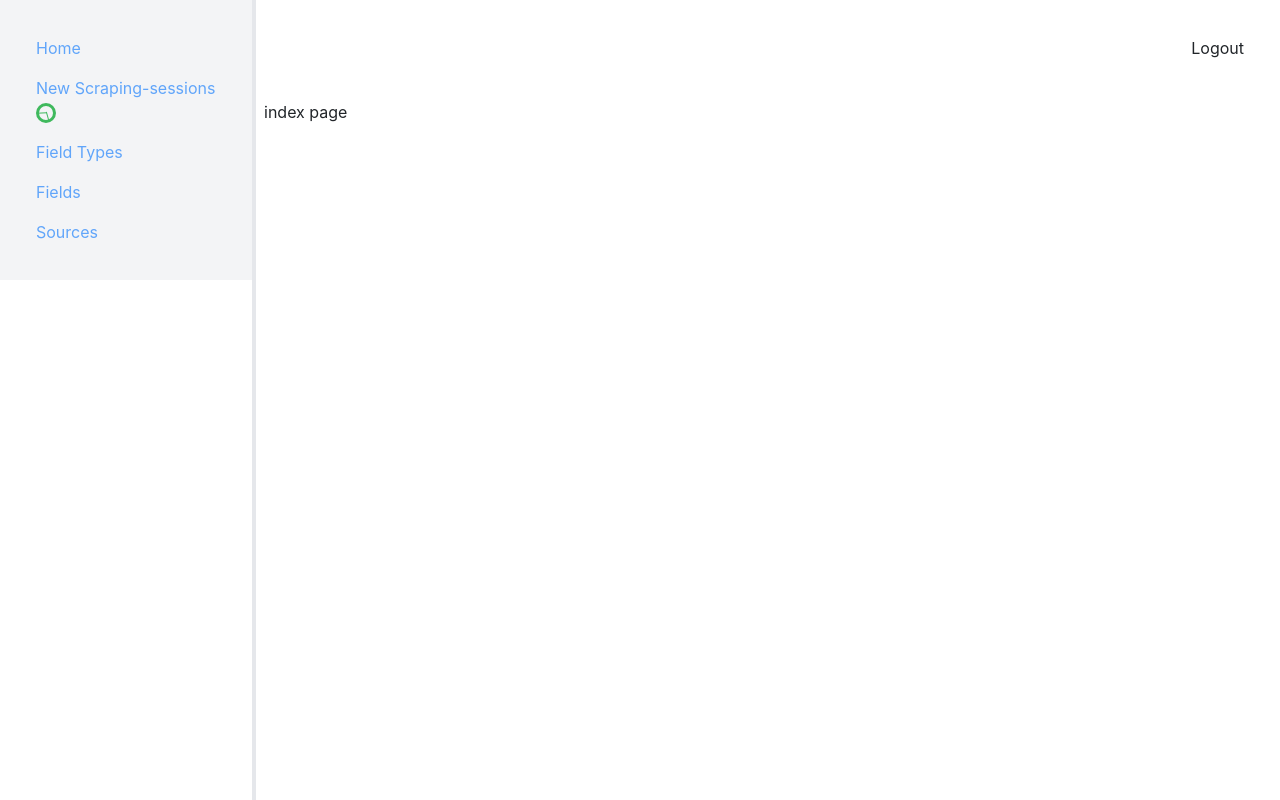
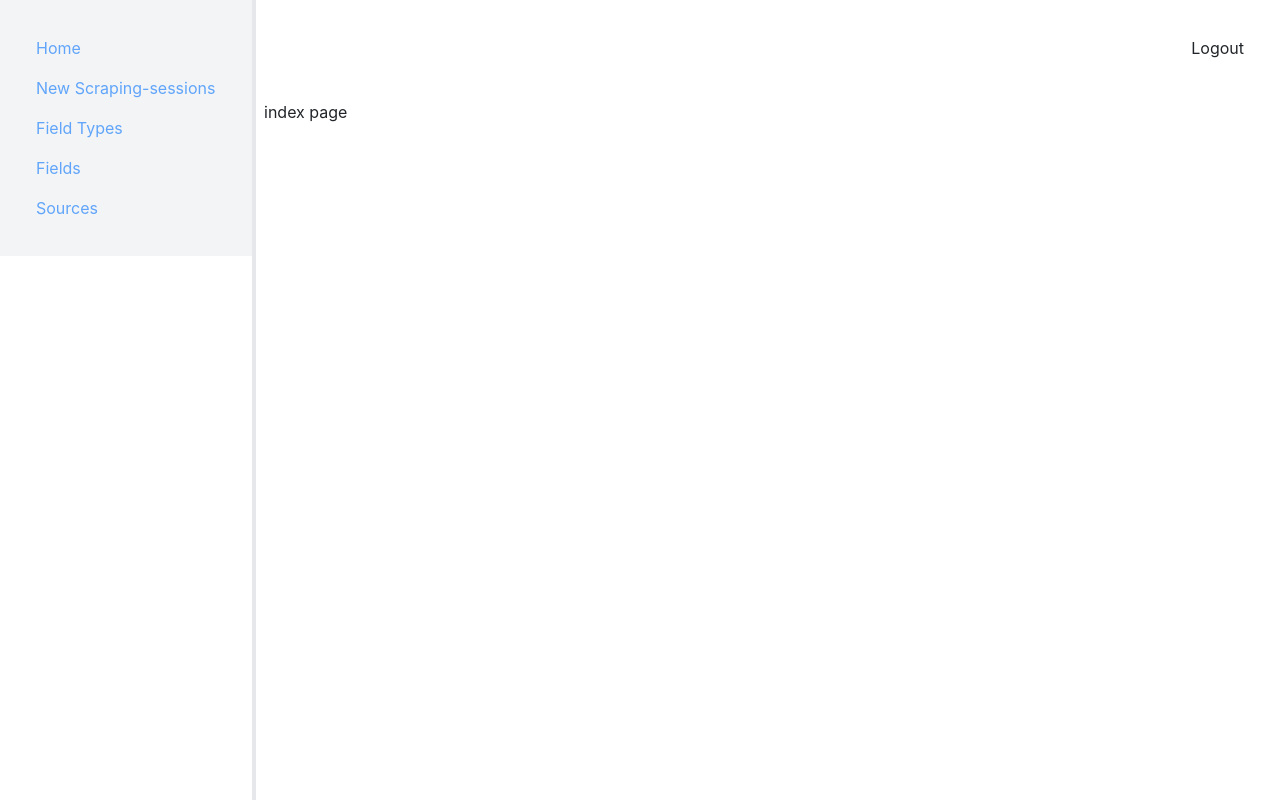
Before and after one commit to k-strips/aqivah-scraper-dashboard-v2, a Next.js app: page / in a window 1280 px wide. Built offline with nearby package versions, Linux system fonts and the light colour scheme.

Commit message:
✨ Make the indicator on the sidebar dynamicx

```diff
--- a/components/DashboardLayout.jsx
+++ b/components/DashboardLayout.jsx
@@ -8,7 +8,7 @@ import Heading from "./Header";
 import HeadingWithButton from "./HeadingWithButton";
 import ScraperInProgress from "@components/ScraperInProgress";
 
-const Sidebar = ({ selected = {}, isInMobileView = true }) => {
+const Sidebar = ({ selected = {}, isInMobileView = true, aScraperIsInProgress = false }) => {
   const [expanded, setExpanded] = useState(false);
 
   return (
@@ -31,7 +31,7 @@ const Sidebar = ({ selected = {}, isInMobileView = true }) => {
           }}
         >
           <Link href="/"><div className="p-2 hover:bg-gray-200 cursor-pointer">Home</div></Link>
-          <Link href="/scraping-sessions/new"><div className="p-2 hover:bg-gray-200 cursor-pointer">New Scraping-sessions <ScraperInProgress /></div></Link>
+          <Link href="/scraping-sessions/new"><div className="p-2 hover:bg-gray-200 cursor-pointer">New Scraping-sessions {aScraperIsInProgress ? <ScraperInProgress /> : null }</div></Link>
           <Link href="/field-types"><div className="p-2 hover:bg-gray-200 cursor-pointer">Field Types</div></Link>
           <Link href="/fields"><div className="p-2 hover:bg-gray-200 cursor-pointer">Fields</div></Link>
           <Link href="/sources"><div className="p-2 hover:bg-gray-200 cursor-pointer">Sources</div></Link>
@@ -51,7 +51,7 @@ const DashboardLayout = (props) => {
   return (
     <div className="md:grid md:grid-cols-10 w-full min-h-screen">
       <div className="md:col-span-2">
-        <Sidebar isInMobileView={isInMobileView} />
+        <Sidebar isInMobileView={isInMobileView} aScraperIsInProgress={props.aScraperIsInProgress} />
       </div>
 
       <div className="p-2 overflow-x-scroll md:col-span-8">
--- a/pages/scraping-sessions/new/index.js
+++ b/pages/scraping-sessions/new/index.js
@@ -12,6 +12,7 @@ import ScraperInProgress from "@components/ScraperInProgress";
 
 let currentPage;
 let maxPage;
+let aScraperIsInProgress = false;
 
 async function fetchScrapingSessions({
   notify,
@@ -24,6 +25,12 @@ async function fetchScrapingSessions({
     const response = await scrapingSessions.list({ scraper: "NEW" });
     currentPage = response.page;
     maxPage = Math.ceil(response.totalResults / response.perPage);
+    response.data.forEach((el) => {
+      // Will become true if at least there's one scraper session with no endedAt value
+      if (el.endedAt === null || "") {
+        aScraperIsInProgress = true;
+      }
+    });
     setScrapingSessions(augmentResponseForTable(response));
   } catch (error) {
     notify.error("Failed to fetch scraping sessions");
@@ -126,6 +133,7 @@ function NewProperties() {
     <DashboardLayout
       heading={`New Properties Scraping Sessions`}
       hideBackButton
+      aScraperIsInProgress={aScraperIsInProgress}
     >
       <CustomTable columns={columns} records={scrapingSessions} />
       <PrevNextButtons
```
